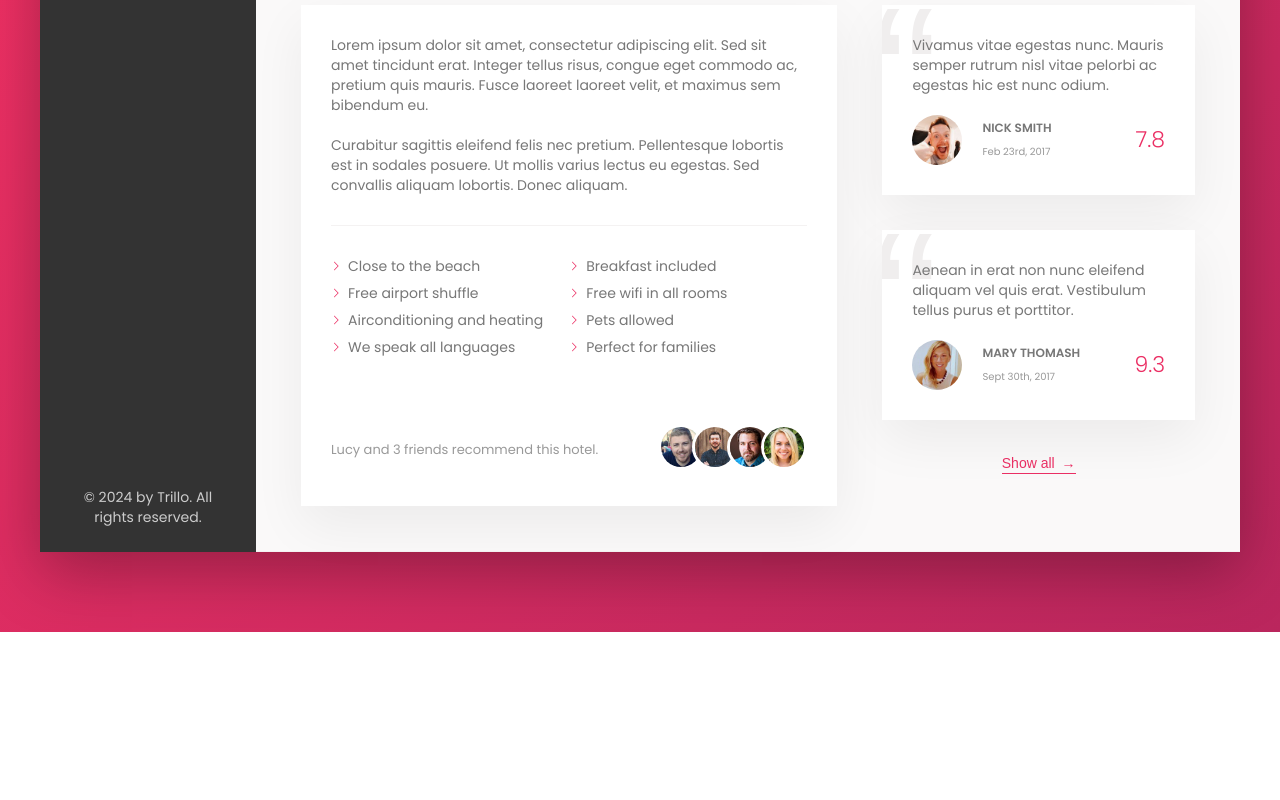
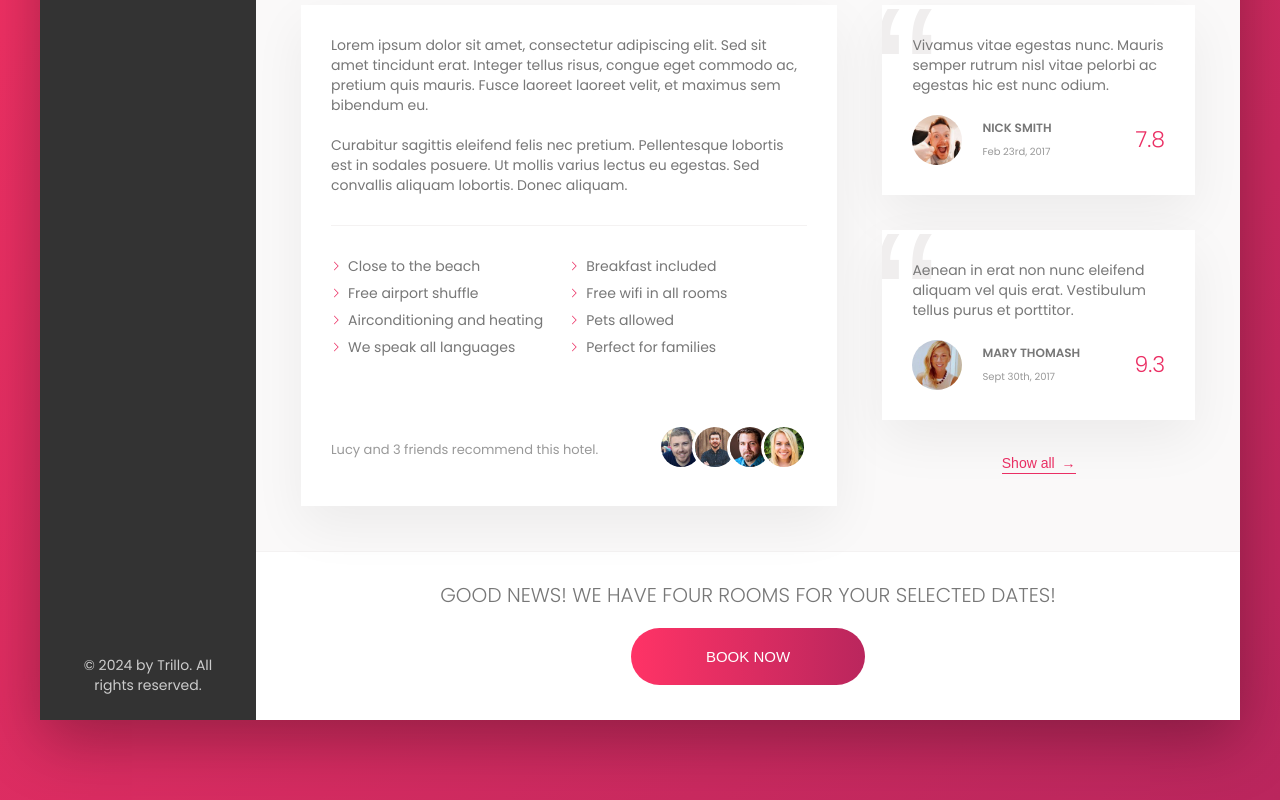
Before and after one commit to ArrayOfLilly/trillo, a website: page index.html in a window 1280 px wide. Shown: the part 622-1422 px from the top of the page. Before the commit the page ends 1254 px from the top, so only its background shows below. Drawn offline with Linux system fonts and the light colour scheme.

Commit message:
CTA section

```diff
--- a/index.html
+++ b/index.html
@@ -195,8 +195,18 @@
                                     <div class="review__rating">9.3</div>
                                 </figcaption>
                             </figure>
-                            <button class="btn-inline">Show all <span>&rarr;</span></button>
+                            <button class="btn-inline">
+                                Show all
+                                <span> &rarr; </span>
+                            </button>
                         </div>
+                    </div>
+                    <div class="cta">
+                        <h2 class="cta__book-now">Good news! We have four rooms for your selected dates!</h2>
+                        <button class="btn">
+                            <span class="btn--visible">Book now</span>
+                            <span class="btn--invisible">Only 4 rooms left</span>
+                        </button>
                     </div>
                 </main>
             </div>
--- a/sass/components/_button.scss
+++ b/sass/components/_button.scss
@@ -27,3 +27,52 @@
         animation: pulsate 1s infinite;
     }
 }
+
+.btn {
+    font-size: 1.5rem;
+    font-weight: 300;
+    text-transform: uppercase;
+    border: none;
+    border-radius: 100px;
+    color: var(--color-white);
+    background-image: linear-gradient(to right, var(--color-primary-light), var(--color-primary-dark));
+    position: relative;
+    overflow: hidden;
+    cursor: pointer;
+
+    & > * {
+        transition: all 0.2s;
+    }
+
+    &--visible {
+        display: inline-block;
+        padding: 2rem 7.5rem;
+    }
+
+    &--invisible {
+        display: inline-block;
+        position: absolute;
+        left: 0;
+        top: -100%;
+        height: 100%;
+        width: 100%;
+        padding: 2rem 0;
+    }
+
+    &:hover {
+        background-image: linear-gradient(to right, var(--color-primary-dark), var(--color-primary-light));
+    }
+
+    &:hover &--visible {
+        transform: translateY(100%);
+    }
+
+    &:hover &--invisible {
+        top: 0;
+    }
+
+    &:focus {
+        outline: none;
+        animation: pulsate 1s infinite;
+    }
+}
--- a/sass/pages/_home.scss
+++ b/sass/pages/_home.scss
@@ -38,3 +38,15 @@
     // all remaining place, so we let grow
     flex: 1;
 }
+
+.cta {
+    padding: 3.5rem 0;
+    text-align: center;
+
+    &__book-now {
+        font-size: 2rem;
+        text-transform: uppercase;
+        font-weight: 300;
+        margin-bottom: 2.5rem;
+    }
+}
```
Also changed, not shown: sass/main.css, 1 other file.
